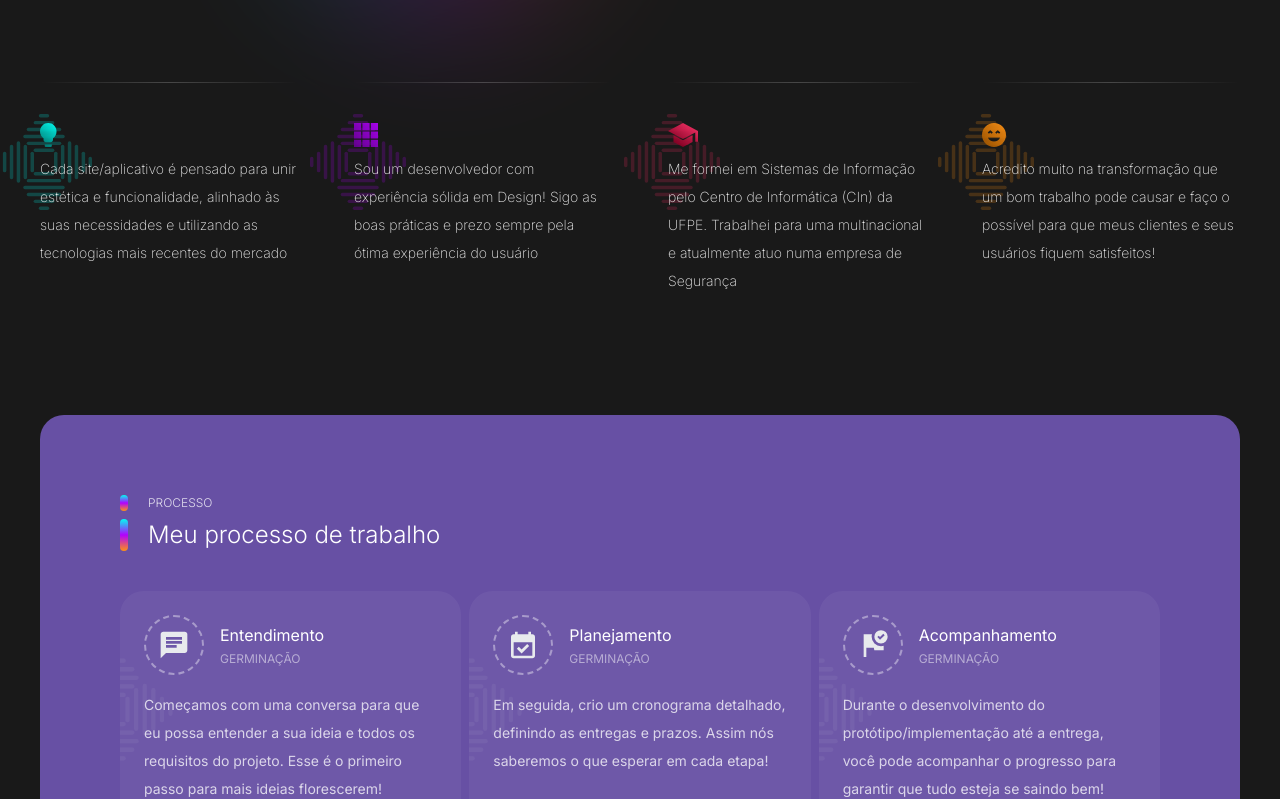
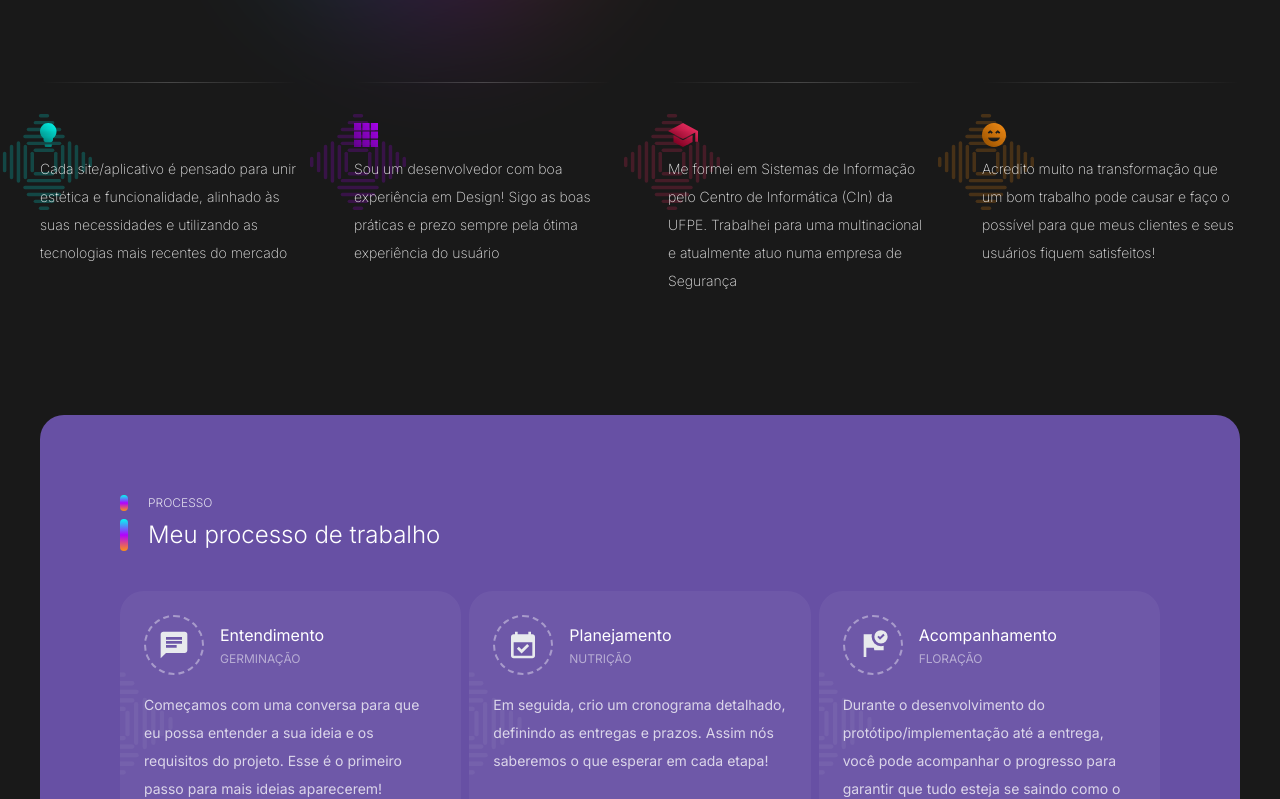
Before and after one commit to poesiabinaria/florar-tech, a React (Create React App) app: page / in a window 1280 px wide. Shown: the part 421-1220 px from the top of the page. Built offline with nearby package versions, Linux system fonts and the light colour scheme.

Commit message:
update texts

```diff
--- a/src/App.js
+++ b/src/App.js
@@ -131,7 +131,7 @@ const App = () => {
 
           <FeatureCard
             iconColor="violet"
-            content="Sou um desenvolvedor com experiência sólida em Design! Sigo as boas práticas e prezo sempre pela ótima experiência do usuário"
+            content="Sou um desenvolvedor com boa experiência em Design! Sigo as boas práticas e prezo sempre pela ótima experiência do usuário"
           />
 
           <FeatureCard
@@ -157,21 +157,21 @@ const App = () => {
             icon={chatIcon}
             title="Entendimento"
             subtitle="Germinação"
-            content="Começamos com uma conversa para que eu possa entender a sua ideia e todos os requisitos do projeto. Esse é o primeiro passo para mais ideias florescerem!"
+            content="Começamos com uma conversa para que eu possa entender a sua ideia e os requisitos do projeto. Esse é o primeiro passo para mais ideias aparecerem!"
           />
 
           <WorkProcessCard
             icon={calendarIcon}
             title="Planejamento"
-            subtitle="Germinação"
+            subtitle="Nutrição"
             content="Em seguida, crio um cronograma detalhado, definindo as entregas e prazos. Assim nós saberemos o que esperar em cada etapa!"
           />
 
           <WorkProcessCard
             icon={flagIcon}
             title="Acompanhamento"
-            subtitle="Germinação"
-            content="Durante o desenvolvimento do protótipo/implementação até a entrega, você pode acompanhar o progresso para garantir que tudo esteja se saindo bem!"
+            subtitle="Floração"
+            content="Durante o desenvolvimento do protótipo/implementação até a entrega, você pode acompanhar o progresso para garantir que tudo esteja se saindo como o esperado!"
           />
         </div>
       </Section>
@@ -234,7 +234,7 @@ const App = () => {
               <div className="font-medium">Vinicius Brenner</div>
               <div>
                 <a
-                  href="https://www.linkedin.com/in/gabriel-mendes-macedo"
+                  href="https://www.linkedin.com/in/vinicius-a-brenner"
                   target="_blank"
                 >
                   <img className="w-4 ml-2" src={linkedInLogo} />
@@ -280,7 +280,7 @@ const App = () => {
               </div>
               <div>
                 <a
-                  href="https://www.instagram.com/florartech"
+                  href="https://www.instagram.com/florar.tech"
                   target="_blank"
                   className="flex items-center my-3"
                 >
```
